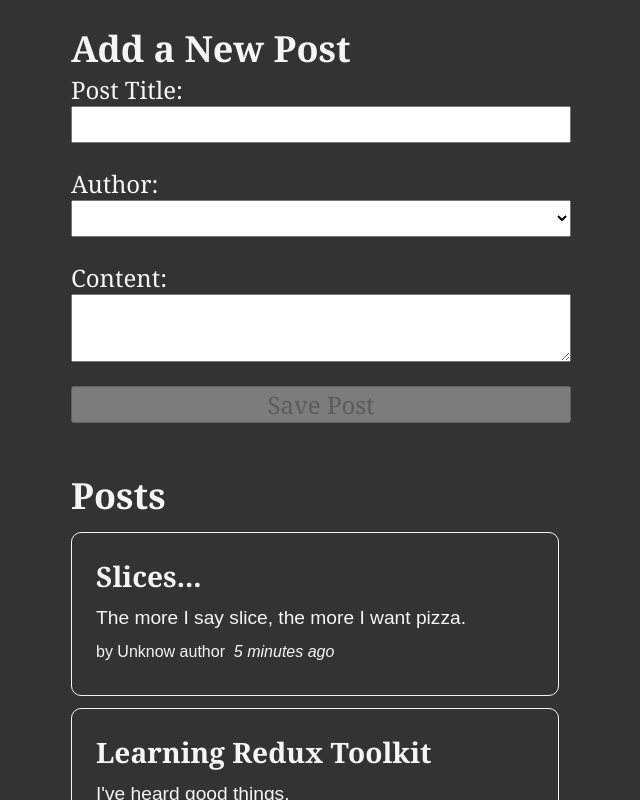
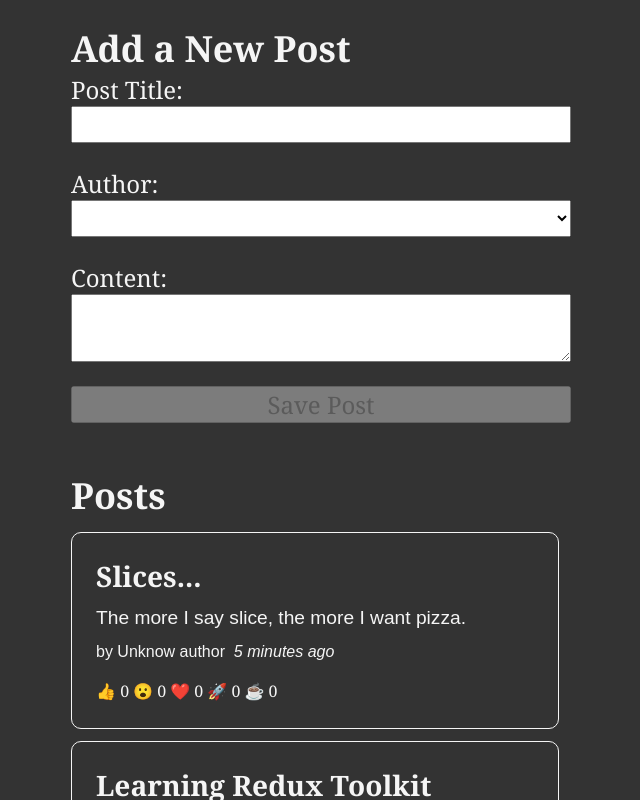
Before and after one commit to muhammetsalihaslan/redux, a React (Create React App) app in the folder redux-example2/: page / in a window 1280 px wide. Shown: the top 800 px of the page, without its empty margins (319-959 px from the left). Built offline with nearby package versions, Linux system fonts and the light colour scheme.

Commit message:
example two is done

```diff
--- a/redux-example2/src/features/posts/PostsList.js
+++ b/redux-example2/src/features/posts/PostsList.js
@@ -2,6 +2,7 @@
 import { selectAllPosts } from "./postsSlice";
 import PostAuthor from "./PostAuthor";
 import TimeAgo from "./TimeAgo";
+import ReactionButton from "./ReactionButton";
 
 const PostsList = () => {
   const posts = useSelector(selectAllPosts);
@@ -18,6 +19,7 @@
         <PostAuthor userId={post.userId} />
         <TimeAgo timestamp={post.date} />
       </p>
+      <ReactionButton post={post} />
     </article>
   ));
   return (
--- /dev/null
+++ b/redux-example2/src/features/posts/ReactionButton.js
@@ -0,0 +1,33 @@
+import { useDispatch } from "react-redux";
+import { reactionAdded } from "./postsSlice";
+
+const reactionEmoji = {
+  thumbsUp: "👍",
+  wow: "😮",
+  heart: "❤️",
+  rocket: "🚀",
+  coffee: "☕",
+};
+
+const ReactionButton = ({ post }) => {
+  const dispatch = useDispatch();
+
+  const reactionButtons = Object.entries(reactionEmoji).map(([name, emoji]) => {
+    return (
+      <button
+        key={name}
+        type="button"
+        className="reactionButton"
+        onClick={() =>
+          dispatch(reactionAdded({ postId: post.id, reaction: name }))
+        }
+      >
+        {emoji} {post.reactions[name]}
+      </button>
+    );
+  });
+
+  return <div>{reactionButtons}</div>;
+};
+
+export default ReactionButton;
--- a/redux-example2/src/features/posts/postsSlice.js
+++ b/redux-example2/src/features/posts/postsSlice.js
@@ -8,12 +8,26 @@
     title: "Learning Redux Toolkit",
     content: "I've heard good things.",
     date: sub(new Date(), { minutes: 10 }).toISOString(),
+    reactions: {
+      thumbsUp: 0,
+      wow: 0,
+      heart: 0,
+      rocket: 0,
+      coffee: 0,
+    },
   },
   {
     id: "2",
     title: "Slices...",
     content: "The more I say slice, the more I want pizza.",
     date: sub(new Date(), { minutes: 5 }).toISOString(),
+    reactions: {
+      thumbsUp: 0,
+      wow: 0,
+      heart: 0,
+      rocket: 0,
+      coffee: 0,
+    },
   },
 ];
 
@@ -33,15 +47,29 @@
             content,
             date: new Date().toISOString(),
             userId,
+            reactions: {
+              thumbsUp: 0,
+              wow: 0,
+              heart: 0,
+              rocket: 0,
+              coffee: 0,
+            },
           },
         };
       },
+    },
+    reactionAdded(state, action) {
+      const { postId, reaction } = action.payload;
+      const existingPost = state.find((post) => post.id === postId);
+      if (existingPost) {
+        existingPost.reactions[reaction]++;
+      }
     },
   },
 });
 
 export const selectAllPosts = (state) => state.posts;
 
-export const { postAdded } = postsSlice.actions;
+export const { postAdded, reactionAdded } = postsSlice.actions;
 
 export default postsSlice.reducer;
```
